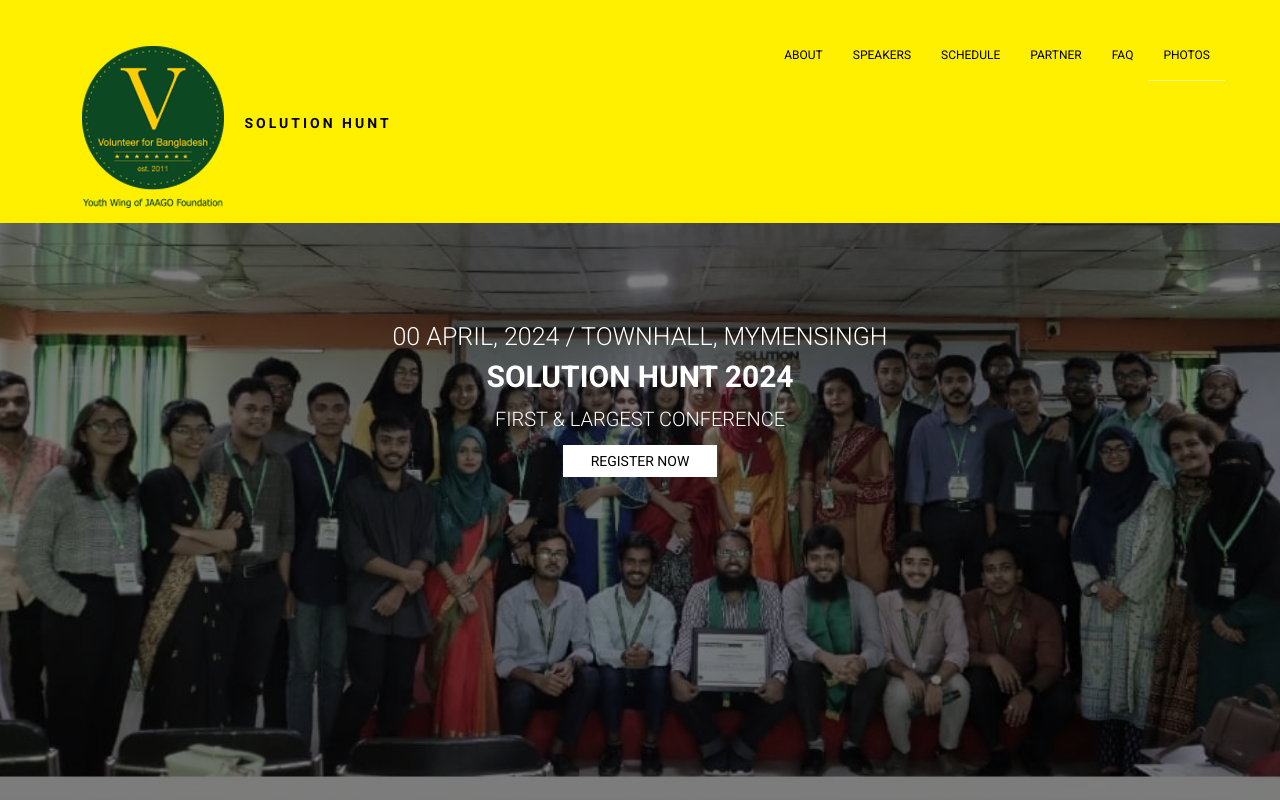
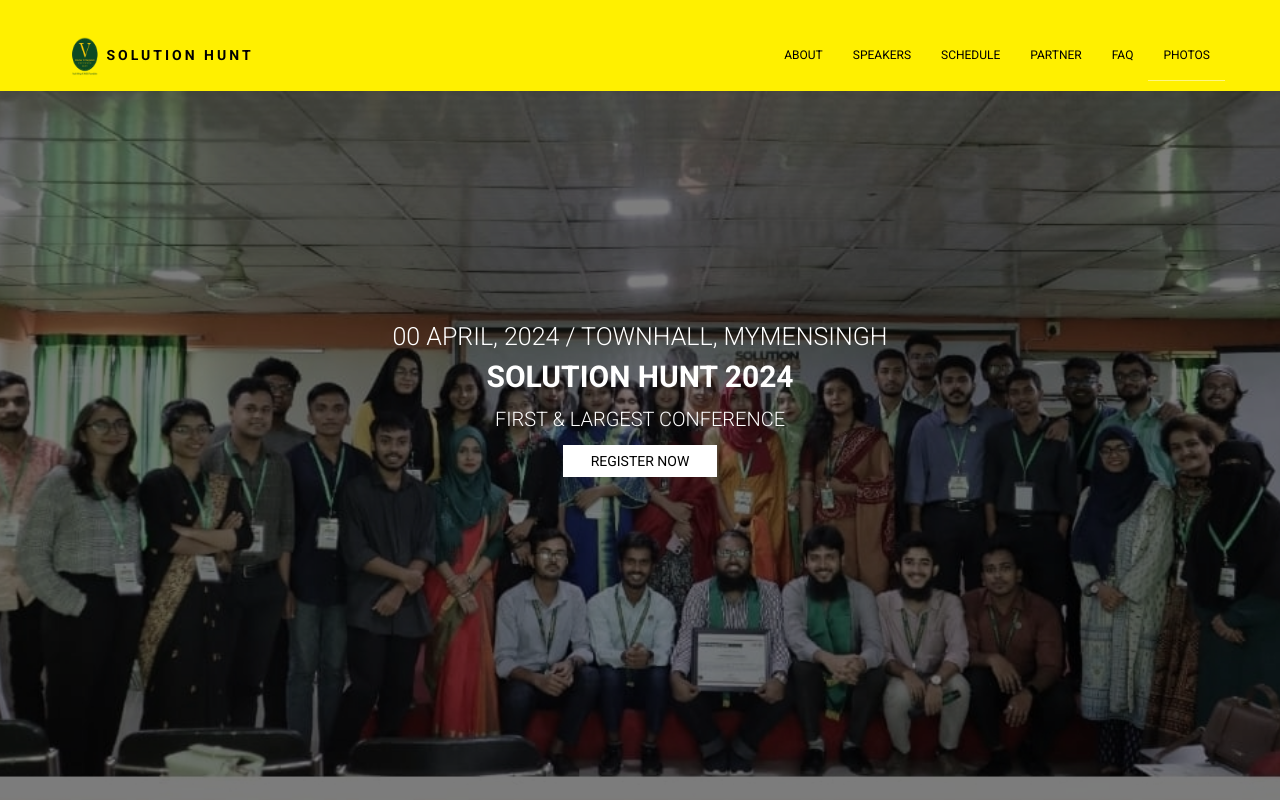
Before and after one commit to Foyezrabbi/vbd, a website: page index.html in a window 1280 px wide. Shown: the top 800 px of the page. Drawn offline with Linux system fonts and the light colour scheme; files whose address does not match are found by name.

Commit message:
Update index.html

```diff
--- a/index.html
+++ b/index.html
@@ -22,7 +22,7 @@
                     <a class="logo" href="index.html">
 
                         <!-- logo image  -->
-                        <img src="assets/images/logo.png" alt="Logo">
+                        <img src="assets/images/logo.png" alt="Logo" width="30" height="40">
 
                         Solution Hunt
                     </a>
```
